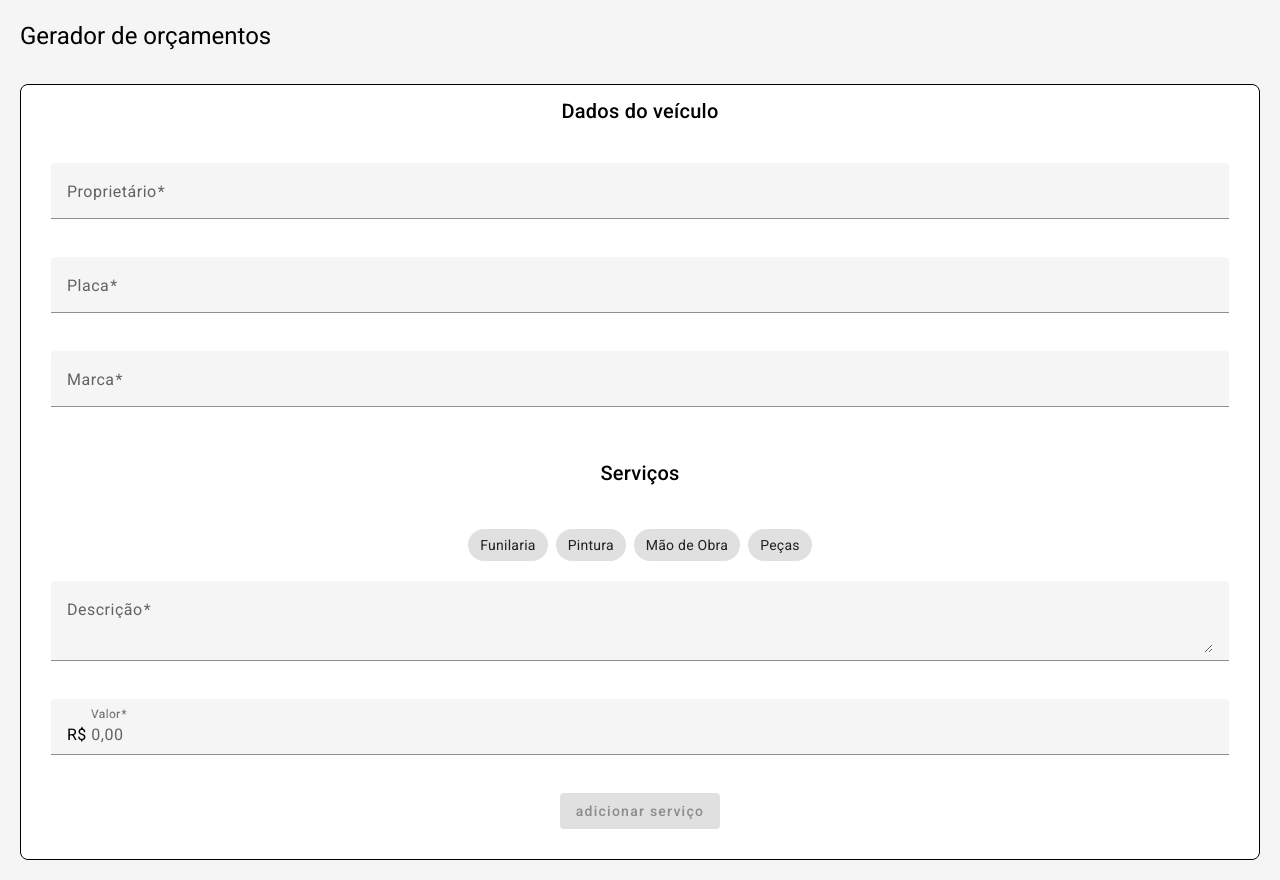
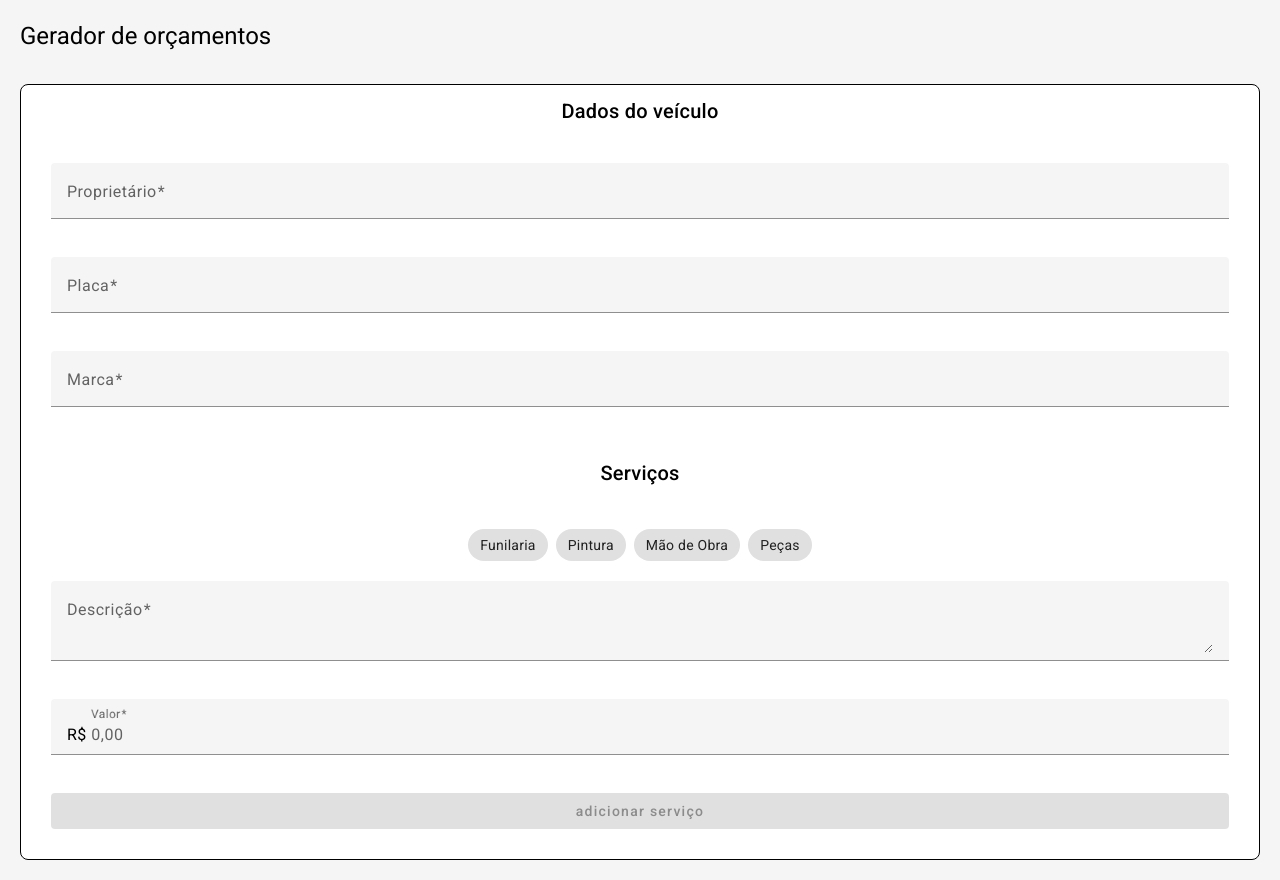
Before and after one commit to wendelcutrim/gerador-orcamento-oficina, an Angular app: page / in a window 1280 px wide. Built offline with nearby package versions, Linux system fonts and the light colour scheme.

Commit message:
feat: Finished the home page component

```diff
--- a/src/app/pages/home/home.component.html
+++ b/src/app/pages/home/home.component.html
@@ -69,4 +69,16 @@
     <div *ngIf="servicos['funilaria'].length > 0">
         <app-job-summary [jobs]="servicos['funilaria']" title="funilaria"></app-job-summary>
     </div>
+
+    <div *ngIf="servicos['pintura'].length > 0">
+        <app-job-summary [jobs]="servicos['pintura']" title="pintura"></app-job-summary>
+    </div>
+
+    <div *ngIf="servicos['maoDeObra'].length > 0">
+        <app-job-summary [jobs]="servicos['maoDeObra']" title="mão de obra"></app-job-summary>
+    </div>
+
+    <div *ngIf="servicos['peca'].length > 0">
+        <app-job-summary [jobs]="servicos['peca']" title="peças"></app-job-summary>
+    </div>
 </section>
--- a/src/app/pages/home/home.component.scss
+++ b/src/app/pages/home/home.component.scss
@@ -33,6 +33,10 @@
             flex-wrap: wrap;
             width: 100%;
 
+            button {
+                width: 100%;
+            }
+
             @media screen and (min-width: 768px) {
                 padding: 20px;
             }
```
